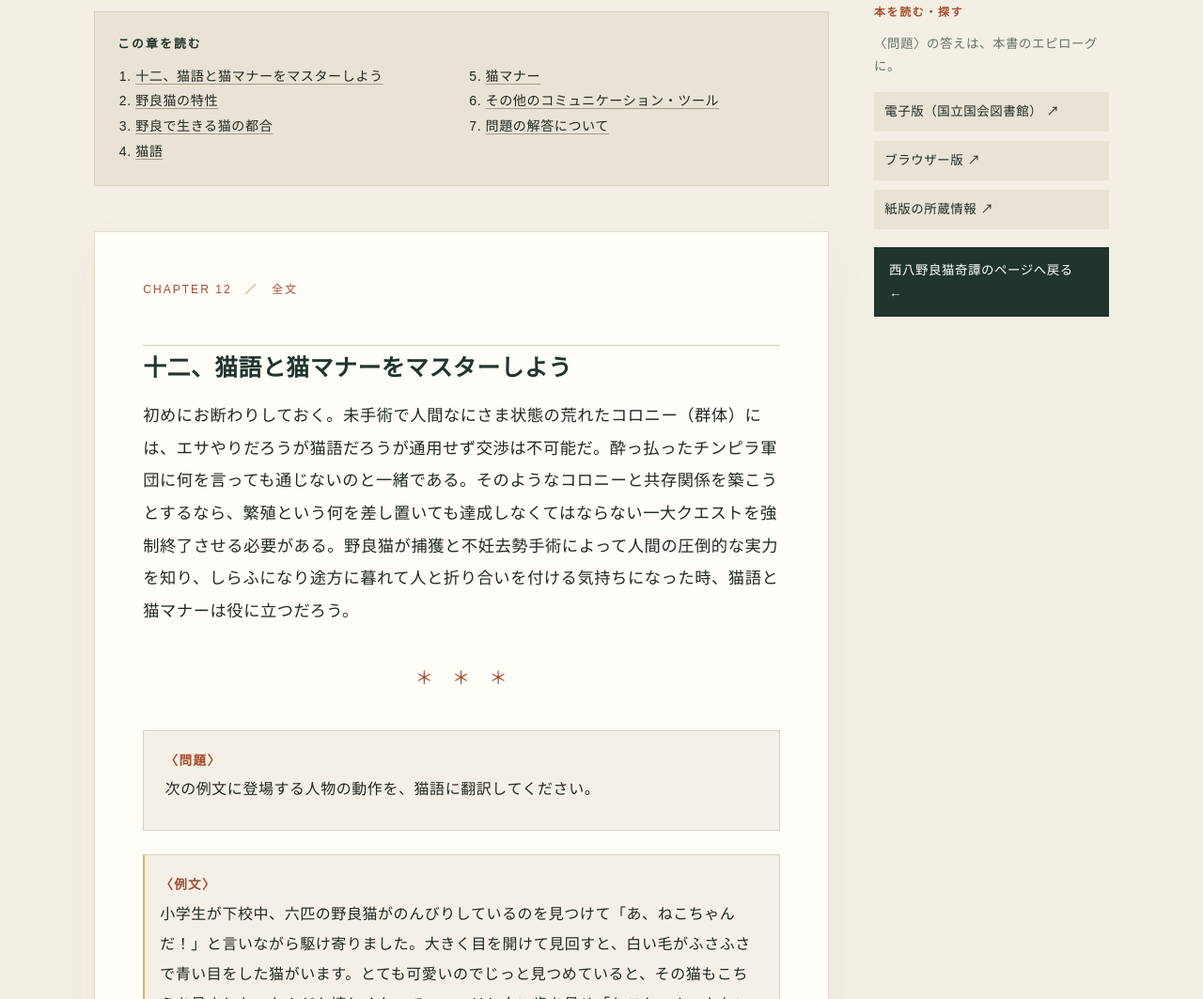
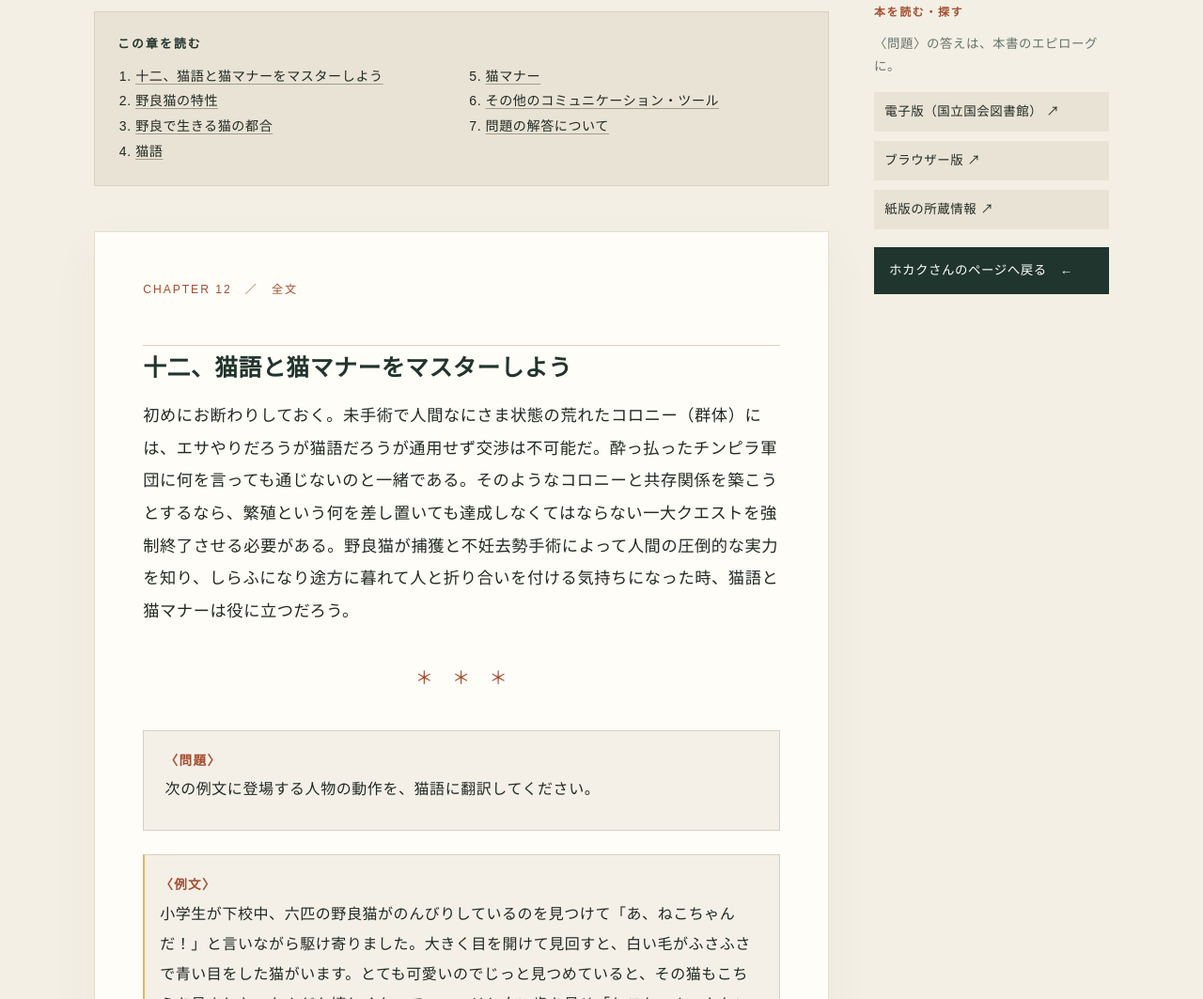
Before and after one commit to minervaartoffice-star/hokaku-san, a plain HTML site: page nekogo.html in a window 1280 px wide. Shown: the part 823-1886 px from the top of the page at 94% size. Drawn offline with Linux system fonts and the light colour scheme.

Commit message:
Update nekogo.html

```diff
--- a/nekogo.html
+++ b/nekogo.html
@@ -87,7 +87,7 @@
         <div class="closing" id="epilogue"><p>※〈問題〉の解答は、本書のエピローグにあります。<br><a href="https://dl.ndl.go.jp/pid/14456705" target="_blank" rel="noopener noreferrer">電子版を国立国会図書館デジタルコレクションで読む ↗</a><br><a href="https://r.voyager.co.jp/epm/e1_363357_07072024000301/" target="_blank" rel="noopener noreferrer">ブラウザーで電子版を読む ↗</a><br><a href="https://ndlsearch.ndl.go.jp/books/R100000002-I034182264" target="_blank" rel="noopener noreferrer">紙媒体版の所蔵情報を見る ↗</a></p></div>
       </article>
     </main>
-    <aside class="side" aria-label="作品情報"><section class="sidebox"><h2>このページ</h2><p>『西八野良猫奇譚』<br>第十二章</p><p>著者：ホカクさん</p></section><section class="sidebox"><h2>本を読む・探す</h2><p>〈問題〉の答えは、本書のエピローグに。</p><ul class="book-links"><li><a href="https://dl.ndl.go.jp/pid/14456705" target="_blank" rel="noopener noreferrer">電子版（国立国会図書館） ↗</a></li><li><a href="https://r.voyager.co.jp/epm/e1_363357_07072024000301/" target="_blank" rel="noopener noreferrer">ブラウザー版 ↗</a></li><li><a href="https://ndlsearch.ndl.go.jp/books/R100000002-I034182264" target="_blank" rel="noopener noreferrer">紙版の所蔵情報 ↗</a></li></ul></section><a class="backlink" href="https://sites.google.com/view/minervaartoffice/hokaku-san">西八野良猫奇譚のページへ戻る　←</a></aside>
+    <aside class="side" aria-label="作品情報"><section class="sidebox"><h2>このページ</h2><p>『西八野良猫奇譚』<br>第十二章</p><p>著者：ホカクさん</p></section><section class="sidebox"><h2>本を読む・探す</h2><p>〈問題〉の答えは、本書のエピローグに。</p><ul class="book-links"><li><a href="https://dl.ndl.go.jp/pid/14456705" target="_blank" rel="noopener noreferrer">電子版（国立国会図書館） ↗</a></li><li><a href="https://r.voyager.co.jp/epm/e1_363357_07072024000301/" target="_blank" rel="noopener noreferrer">ブラウザー版 ↗</a></li><li><a href="https://ndlsearch.ndl.go.jp/books/R100000002-I034182264" target="_blank" rel="noopener noreferrer">紙版の所蔵情報 ↗</a></li></ul></section><a class="backlink" href="https://sites.google.com/view/minervaartoffice/hokaku-san">ホカクさんのページへ戻る　←</a></aside>
   </div>
   <footer class="footer"><a class="up" href="#top">ページ上部へ ↑</a><p>『西八野良猫奇譚』第十二章「猫語と猫マナーをマスターしよう」</p><p>本ページは作品本文を読みやすく構成したウェブ展示です。作品の内容・表現は著者の見解として掲載しています。</p><p><a href="https://sites.google.com/view/minervaartoffice/hokaku-san">西八野良猫奇譚の紹介ページ</a>　／　<a href="https://dl.ndl.go.jp/pid/14456705">電子版</a>　／　<a href="https://ndlsearch.ndl.go.jp/books/R100000002-I034182264">紙版の所蔵情報</a></p></footer>
 </body>
```
